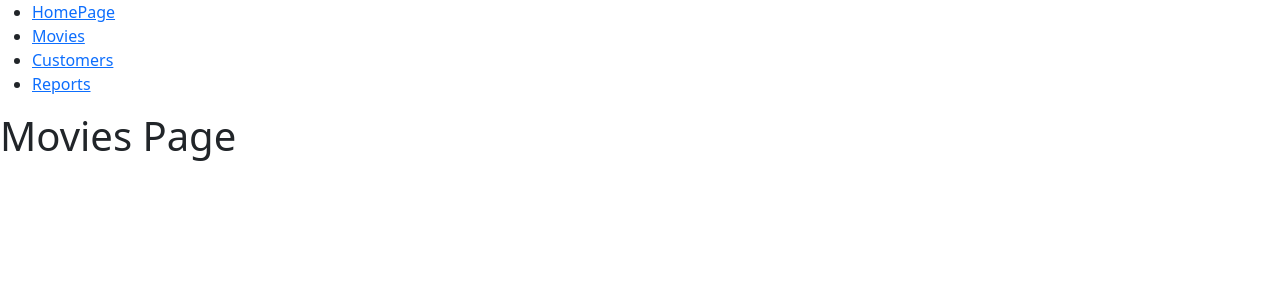
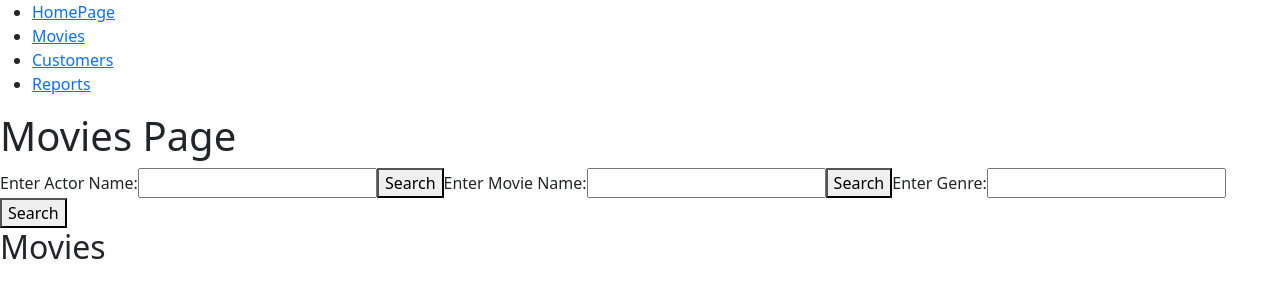
Before and after one commit to SandeepS3/cs490frontend, a React (Create React App) app in the folder frontend/: page /movies in a window 1280 px wide. Shown: the top 300 px of the page. Built offline with nearby package versions, Linux system fonts and the light colour scheme.

Commit message:
search for movies

```diff
--- a/frontend/src/App.css
+++ b/frontend/src/App.css
@@ -0,0 +1,6 @@
+.navbar {
+    background: #333;
+    color: #fff;
+    padding: 1rem;
+    text-align: center;
+  }
--- a/frontend/src/pages/HomePage.js
+++ b/frontend/src/pages/HomePage.js
@@ -90,6 +90,7 @@ function HomePage() {
         </div>
 
         <div>
+        <h1>Actor Details</h1>
         { actorDetailData.length !== 0 ? (
             <ul>
             <li>
--- a/frontend/src/pages/Movies.js
+++ b/frontend/src/pages/Movies.js
@@ -1,10 +1,110 @@
+import React, { useEffect, useState } from 'react';
+import axios from 'axios';
 import NavBar from '../components/NavBar'
 
 function Movies() {
+    const [movieData, setMovieData] = useState([]);
+
+    const [inputMName, setMNameValue] = useState('');
+    const handleMNameInputChange = (event) => {
+        setMNameValue(event.target.value);
+    };
+
+    const [inputAName, setANameValue] = useState('');
+    const handleANameInputChange = (event) => {
+        setANameValue(event.target.value);
+    };
+
+    const [inputGenre, setGenreValue] = useState('');
+    const handleGenreInputChange = (event) => {
+        setGenreValue(event.target.value);
+    };
+
+    function handleInput(inVal) {
+        if (inVal === "Actor"){
+            axios.post('http://localhost:8384/actornamemovie', {actorname: inputAName})
+            .then((response) => {
+                setMovieData(response.data)
+                console.log(response.data)
+            })
+            .catch((err) => {
+                console.log(err)
+            });
+        }
+
+        if (inVal === "Movie"){
+            axios.post('http://localhost:8384/movienamemovie', {moviename: inputMName})
+            .then((response) => {
+                setMovieData(response.data)
+                console.log(response.data)
+            })
+            .catch((err) => {
+                console.log(err)
+            });
+        }
+
+        if (inVal === "Genre"){
+            axios.post('http://localhost:8384/genremovie', {genre: inputGenre})
+            .then((response) => {
+                setMovieData(response.data)
+                console.log(response.data)
+            })
+            .catch((err) => {
+                console.log(err)
+            });
+        }
+    }
+
+
     return (
         <div>
             <NavBar />
             <h1>Movies Page</h1>
+
+            <label htmlFor="actorNameInput">Enter Actor Name:</label>
+            <input
+                type="text"
+                id="actorNameInput"
+                value={inputAName}
+                onChange={handleANameInputChange}
+            />
+            <button onClick={() => handleInput("Actor")}>Search</button>
+
+
+            <label htmlFor="movieNameInput">Enter Movie Name:</label>
+            <input
+                type="text"
+                id="movieNameInput"
+                value={inputMName}
+                onChange={handleMNameInputChange}
+            />
+            <button onClick={() => handleInput("Movie")}>Search</button>
+
+
+            <label htmlFor="genreInput">Enter Genre:</label>
+            <input
+                type="text"
+                id="genreInput"
+                value={inputGenre}
+                onChange={handleGenreInputChange}
+            />
+            <button onClick={() => handleInput("Genre")}>Search</button>
+
+
+
+            <h2>Movies</h2>
+            <ul>
+                {movieData.map((movie, index) => (
+                    <li
+                    className="list-group-item"
+                    key={index}
+                    // onClick={() => GetCustomerDetail(customer)}
+                    >
+                        {movie.title}
+                    </li>
+                ))}
+            </ul>
+
         </div>
     )
 }
```
